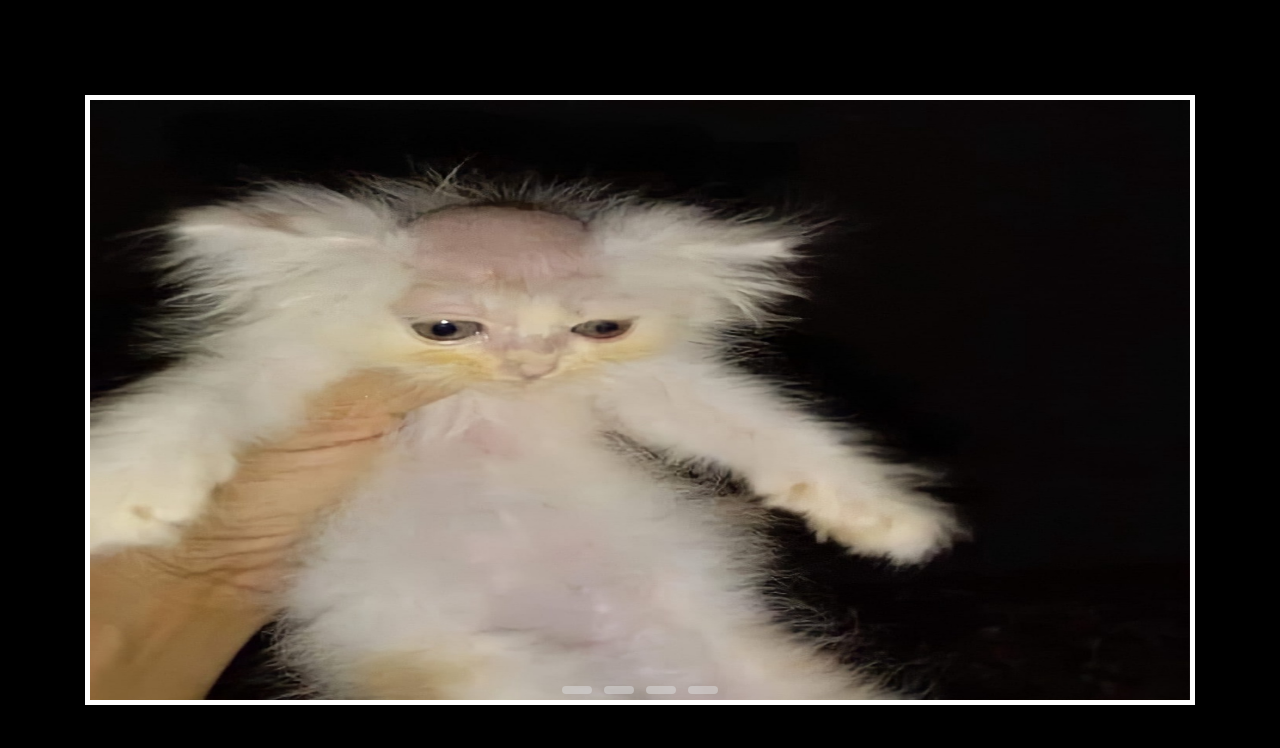
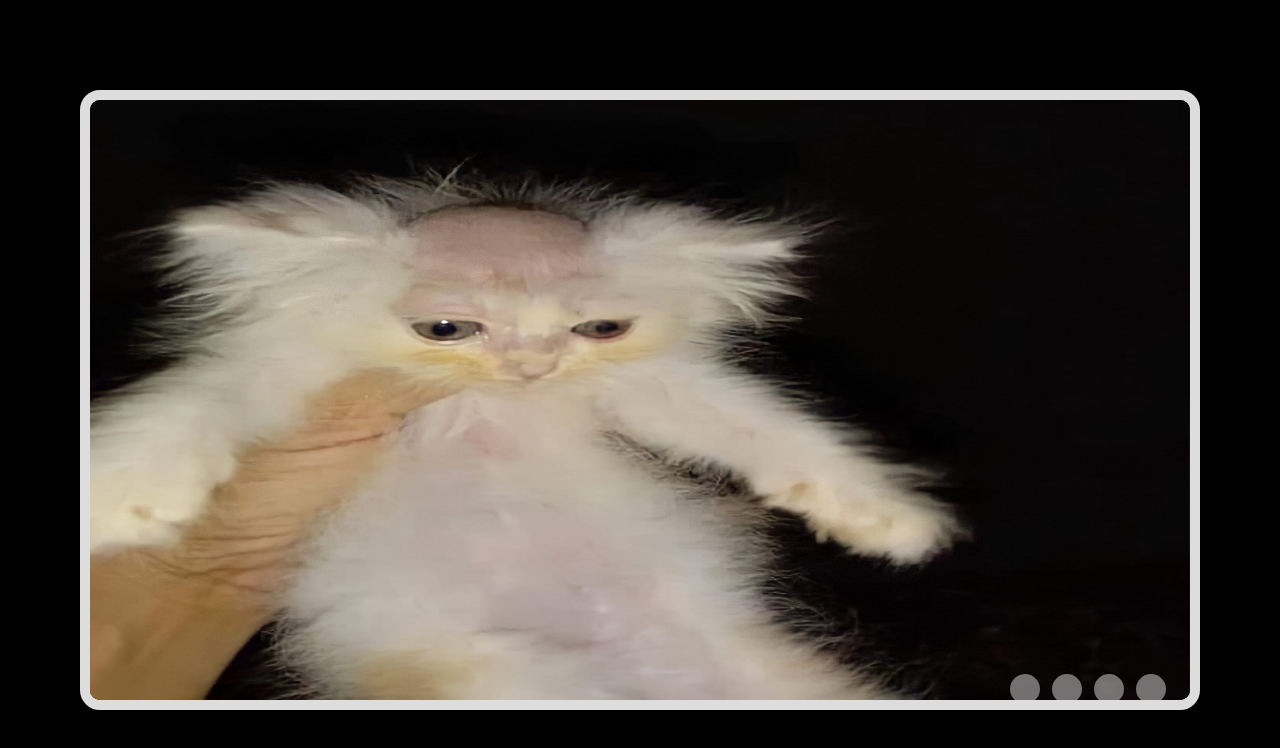
Before and after one commit to fujioto/cssNewSlider, a plain HTML site: page index.html in a window 1280 px wide. Drawn offline with Linux system fonts and the light colour scheme.

Commit message:
final commit

```diff
--- a/style.css
+++ b/style.css
@@ -11,7 +11,8 @@ body {
     width: 1100px;
     height: 600px;
     overflow: hidden;
-    border: 5px solid white;
+    border-radius: 20px;
+    border: 10px solid #ddd;
 }
 
 .middle {
@@ -23,20 +24,20 @@ body {
 
 .navigation {
     position: absolute;
-    left: 50%;
-    bottom: 100px;
+    left: 85%;
     transform: translateX(-50%);
     display: flex;
+    bottom: 90px;
 }
 
 .bar {
-    height: 8px;
+    height: 30px;
     width: 30px;
     margin: 6px;
     cursor: pointer;
     background-color: #ddd;
     opacity: .5;
-    border-radius: 10px;
+    border-radius: 100px;
     transition: all .4s ease;
 }
 
```
